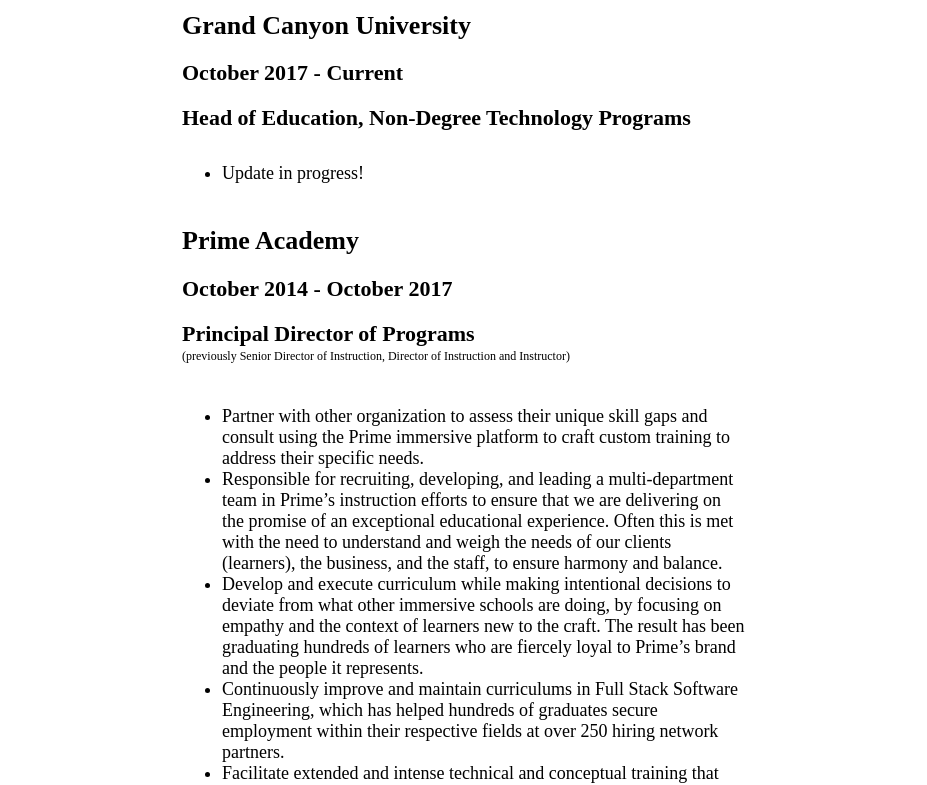
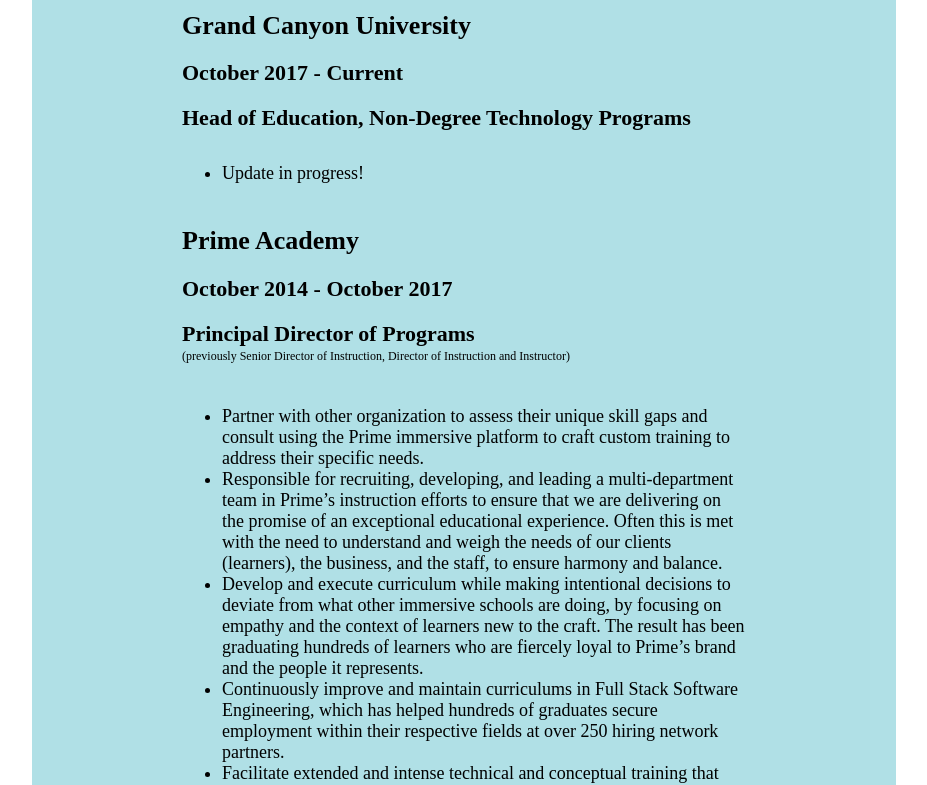
Before and after one commit to ltieshue/ltieshue.github.io, a plain HTML site: page index.html in a window 1280 px wide. Shown: the part 377-1162 px from the top of the page, without its empty margins (176-1103 px from the left). Drawn offline with Linux system fonts and the light colour scheme.

Commit message:
Update style.css

```diff
--- a/style.css
+++ b/style.css
@@ -6,14 +6,16 @@
 	padding: 10px 150px 10px 150px;
 
 	border-radius: 15px;
-	background-color: #PowderBlue;
+	background-color: PowderBlue;
 
 	text-align: left;
 }
 
 #content-professional {
 	font-size: 42px;
+	font-color: MidnightBlue;
 }
+
 
 h1 {
 	font-size: 64px;
```
